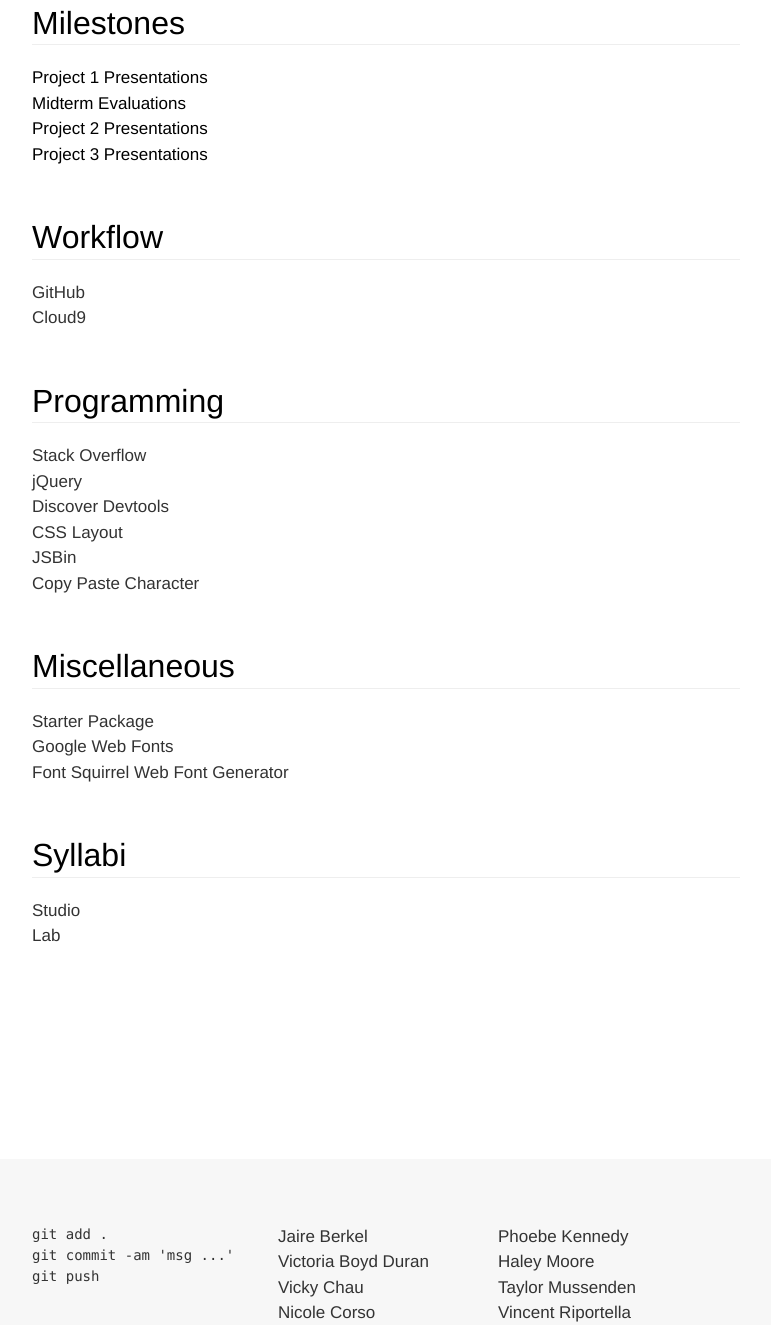
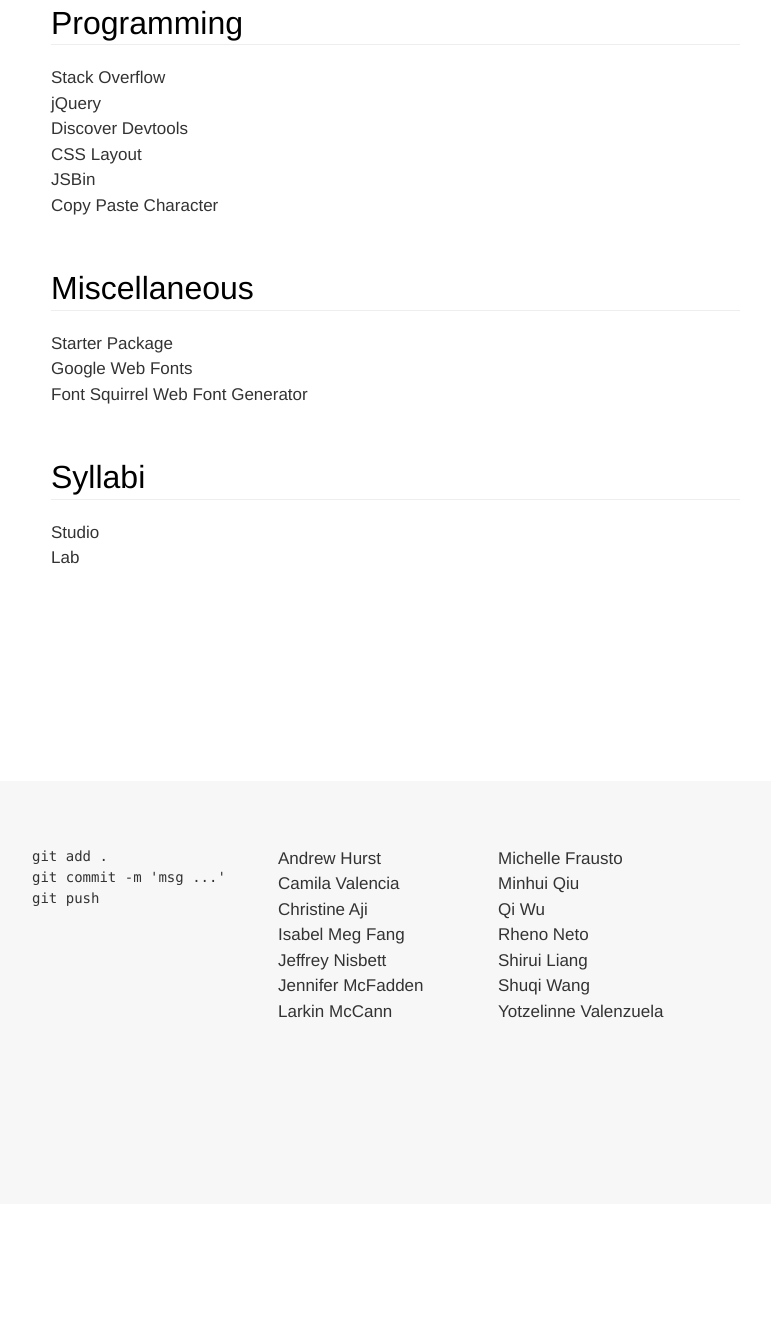
Before and after one commit to enylund/yale_summer_2017, a plain HTML site: page resources.html in a window 1280 px wide. Shown: the part 213-1538 px from the top of the page, without its empty margins (254-1025 px from the left). After the commit the page ends 1417 px from the top, so only its background shows below. Drawn offline with Linux system fonts and the light colour scheme; a web font is replaced by a local one.

Commit message:
clean up resources page

```diff
--- a/assets/style.css
+++ b/assets/style.css
@@ -903,3 +903,7 @@
 	 font-size:13px;
  }
  b{font-weight:bold;}
+
+ #resources {
+    padding-left: 34px;
+ }
--- a/resources.html
+++ b/resources.html
@@ -10,39 +10,22 @@
 </head>
 <body>
 
-  <div id="lightbox" style="display: none;">
-    <div id="lightbox-navigation"></div>
-    <div id="lightbox-slides"></div>
-  </div>
-
-  <div id="wrapper">
+ <div id="wrapper">
     <div id="header">
       <div class="inner">
         <ul id="filters">
-          <li><span class="bug lab off" data-target="lab"><span class="letter"><a href="index.html">Core Interaction</a></span></span></li>
+          <li><span class="bug lab off" data-target="lab"><span class="letter"><a href="index.html">Intro to Interactive</a></span></span></li>
         </ul>
         <ul id="navigation">
-          <li><a class="nounderline " href="index.html">Schedule</a></li>
+          <li><a class="nounderline " href="index.html#lectures-wrapper">Schedule</a></li>
           <li><a class="nounderline " href="assignments.html">Assignments</a></li>
-          <li><a class="nounderline " href="resources.html">Resources</a></li>
+          <li><a class="nounderline active" href="resources.html">Resources</a></li>
         </ul>
       </div>
     </div> <!-- Closes header -->
 
     <div id="content">
       <div id="resources">
-        <ul>
-          <li><h2>Milestones</h2></li>
-          <li><span class="date">Oct 8...</span> Project 1 Presentations</li>
-          <li><span class="date">Nov 5...</span> Midterm Evaluations</li>
-          <li><span class="date">Nov 19...</span> Project 2 Presentations</li>
-          <li><span class="date">Dec 18...</span> Project 3 Presentations</li>
-        </ul>
-        <ul>
-          <li><h2>Workflow</h2></li>
-          <li><a href="http://github.com/" target="_blank">GitHub</a></li>
-          <li><a href="http://c9.io" target="_blank">Cloud9</a></li>
-        </ul>
         <ul>
           <li><h2>Programming</h2></li>
           <li><a href="http://stackoverflow.com/" target="_blank">Stack Overflow</a></li>
@@ -72,37 +55,37 @@
       <div class="course-info">
         <div class="version-number">
           <div class="git-reminder">
-            git add .<br />
-            git commit -am 'msg ...'<br />
-            git push
+          git add .<br />
+          git commit -m 'msg ...'<br />
+          git push
           </div>
         </div>
-      </div> <!-- Closes course-info -->
+      </div>
 
       <div class="students">
         <ul>
-          <li><a href="http://berkelj.github.io" target="_blank">Jaire Berkel</a></li>
-          <li><a href="http://duranv.github.io" target="_blank">Victoria Boyd Duran</a></li>
-          <li><a href="http://chauv.github.io" target="_blank">Vicky Chau</a></li>
-          <li><a href="http://corson.github.io" target="_blank">Nicole Corso</a></li>
-          <li><a href="http://ericsona.github.io" target="_blank">Amanda Ericson</a></li>
-          <li><a href="http://floresn.github.io" target="_blank">Natalia Flores</a></li>
-          <li><a href="http://jains.github.io" target="_blank">Sonali Jain</a></li>
+          <li><a href="#" target="_blank">Andrew Hurst</a></li>
+          <li><a href="#" target="_blank">Camila Valencia</a></li>
+          <li><a href="#" target="_blank">Christine Aji</a></li>
+          <li><a href="#" target="_blank">Isabel Meg Fang</a></li>
+          <li><a href="#" target="_blank">Jeffrey Nisbett</a></li>
+          <li><a href="#" target="_blank">Jennifer McFadden</a></li>
+          <li><a href="#" target="_blank">Larkin McCann</a></li>
         </ul>
       </div>
 
       <div class="students">
         <ul>
-          <li><a href="http://kennedyp.github.io" target="_blank">Phoebe Kennedy</a></li>
-          <li><a href="http://mooreh.github.io" target="_blank">Haley Moore</a></li>
-          <li><a href="http://mussendent.github.io" target="_blank">Taylor Mussenden</a></li>
-          <li><a href="http://riportellav.github.io" target="_blank">Vincent Riportella</a></li>
-          <li><a href="http://speiserr.github.io" target="_blank">Rebecca Speiser</a></li>
-          <li><a href="http://stecks.github.io" target="_blank">Sabrina Steck</a></li>
-          <li><a href="http://suprianor.github.io" target="_blank">Richard Supriano</a></li>
-          <li><a href="http://yaoj.github.io" target="_blank">Jessie Yao</a></li>
+          <li><a href="#" target="_blank">Michelle Frausto</a></li>
+          <li><a href="#" target="_blank">Minhui Qiu</a></li>
+          <li><a href="#" target="_blank">Qi Wu</a></li>
+          <li><a href="#" target="_blank">Rheno Neto</a></li>
+          <li><a href="#" target="_blank">Shirui Liang</a></li>
+          <li><a href="#" target="_blank">Shuqi Wang</a></li>
+          <li><a href="#" target="_blank">Yotzelinne Valenzuela</a></li>
         </ul>
       </div>
+
     </div> <!-- Closes footer-inner -->
   </div> <!-- Closes footer -->
 
```
